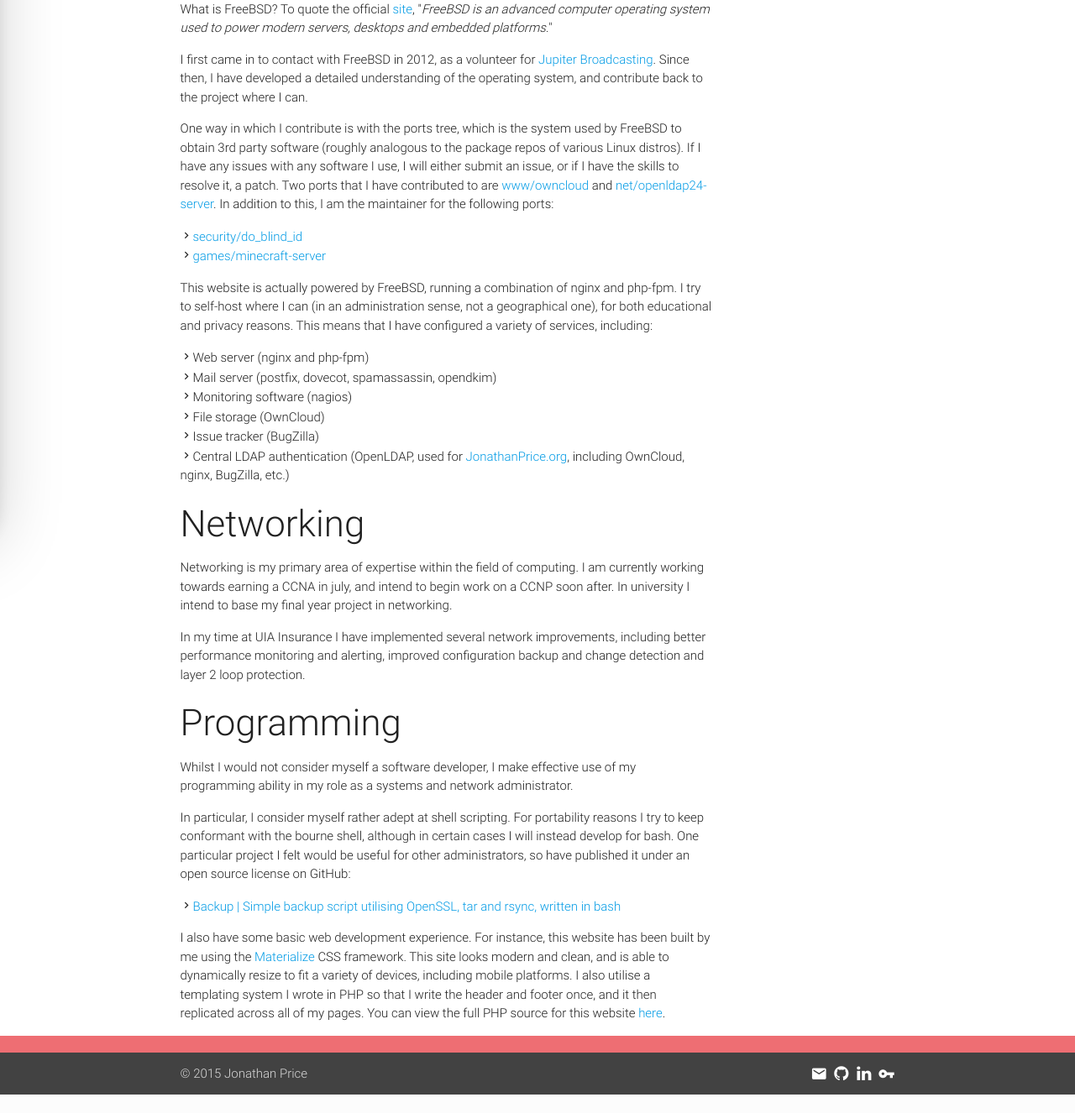
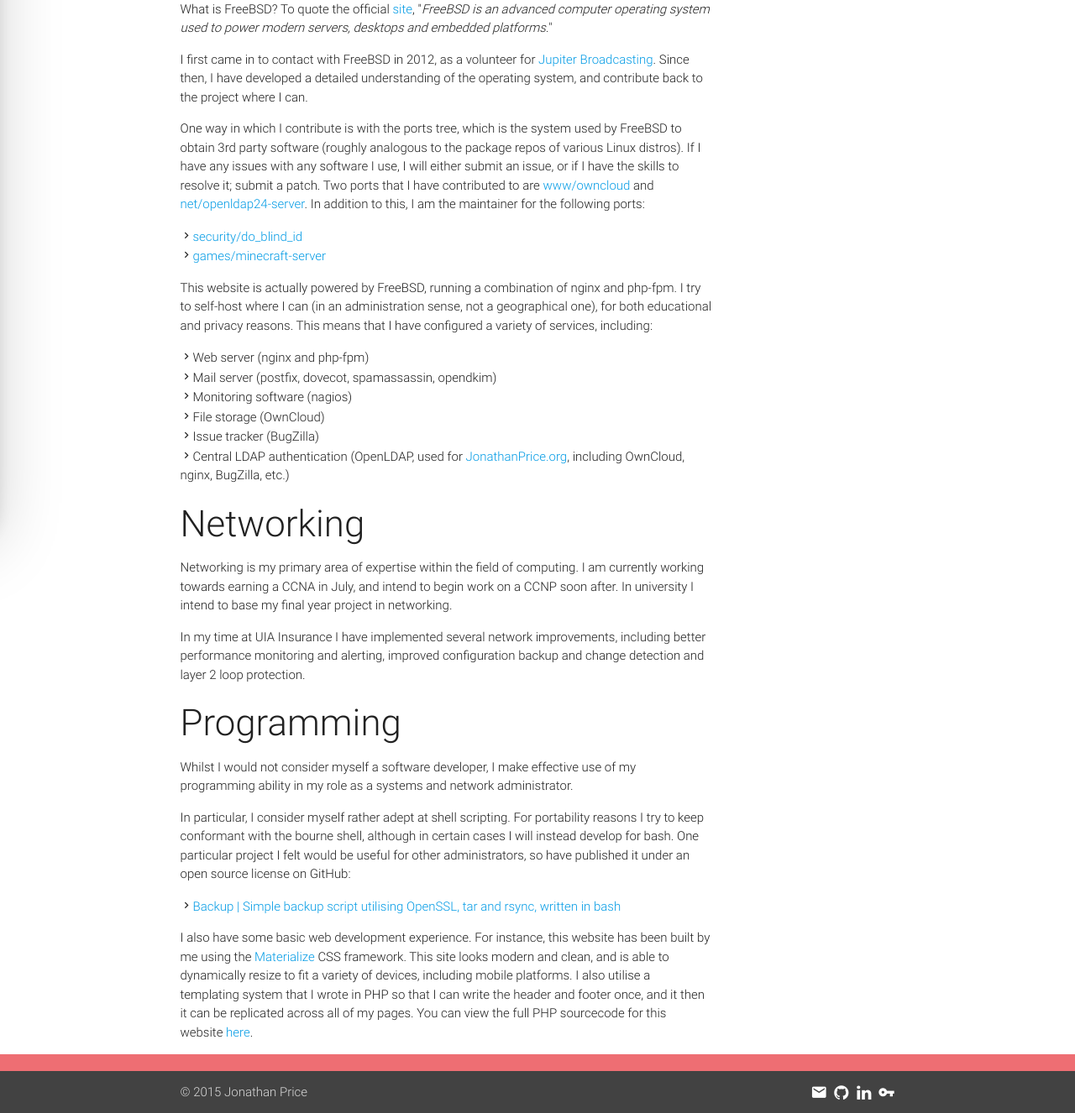
Before and after one commit to Pricetx/jonathanprice.uk, a PHP site: page /computing/ in a window 1280 px wide. Shown: the part 256-1582 px from the top of the page at 84% size. Before the commit the page ends 1560 px from the top, so only its background shows below. Run offline with PHP 8.4, Linux system fonts and the light colour scheme; some libraries are stand-ins or nearby versions.

Commit message:
Fixed grammatical errors
Month incorrectly capitalized and wording of sentence changed slightly to actually make sense.

Also corrected some grammatical errors in the Website paragraph block.

If I have any issues with any software I use, I will either submit an issue, or if I have the skills to resolve it; a ~~patch~~ submit a patch.

```diff
--- a/computing/index.php
+++ b/computing/index.php
@@ -21,7 +21,7 @@
                 One way in which I contribute is with the ports tree, which is the system
                 used by FreeBSD to obtain 3rd party software (roughly analogous to the package repos of various
                 Linux distros). If I have any issues with any software I use, I will either submit an issue, or
-                if I have the skills to resolve it, a patch. Two ports that I have contributed to are <a href="http://svnweb.freebsd.org/ports/head/www/owncloud/">www/owncloud</a>
+                if I have the skills to resolve it; submit a patch. Two ports that I have contributed to are <a href="http://svnweb.freebsd.org/ports/head/www/owncloud/">www/owncloud</a>
                 and <a href="http://svnweb.freebsd.org/ports/head/net/openldap24-server">net/openldap24-server</a>.
                 In addition to this, I am the maintainer for the following ports:
                 <ul class="light grey-text text-darken-4">
@@ -48,7 +48,7 @@
 
               <p class="light grey-text text-darken-4">
                 Networking is my primary area of expertise within the field of computing. I am currently working towards
-                earning a CCNA in july, and intend to begin work on a CCNP soon after. In university I intend to base my
+                earning a CCNA in July, and intend to begin work on a CCNP soon after. In university I intend to base my
                 final year project in networking.
               </p>
 
@@ -79,8 +79,8 @@
                 I also have some basic web development experience. For instance, this website has been built by me using the
                 <a href="http://materializecss.com/">Materialize</a> CSS framework. This site looks modern and clean, and is
                 able to dynamically resize to fit a variety of devices, including mobile platforms. I also utilise a templating
-                system I wrote in PHP so that I write the header and footer once, and it then replicated across all of my pages.
-                You can view the full PHP source for this website <a href="https://github.com/pricetx/jonathanprice.uk">here</a>.
+                system that I wrote in PHP so that I can write the header and footer once, and it then it can be replicated across all of my pages.
+                You can view the full PHP sourcecode for this website <a href="https://github.com/pricetx/jonathanprice.uk">here</a>.
               </p>
             </div>
 
```
